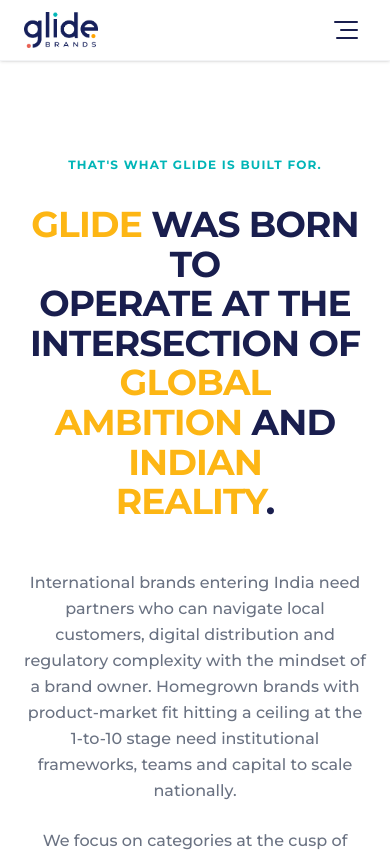
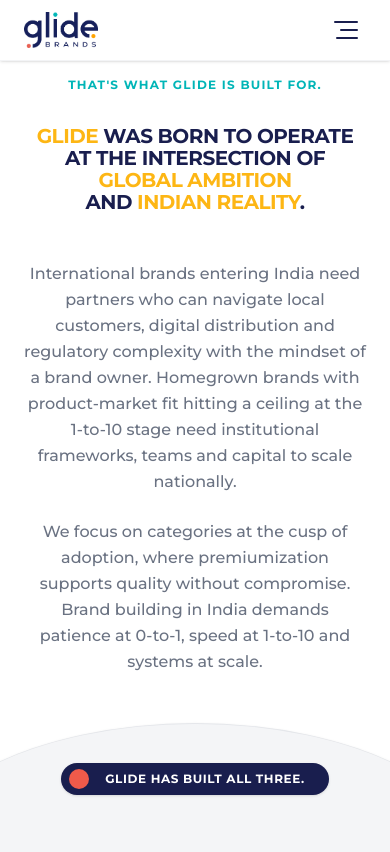
Before and after one commit to holistiqueteam-bit/Glide-new-site, a React (Vite) app: page /about in a window 390 px wide. Shown: the top 852 px of the page. Built offline with nearby package versions, Linux system fonts and the light colour scheme.

Commit message:
Optimize-about-hero-section-padding-and-four-line-title

```diff
--- a/src/pages/About.tsx
+++ b/src/pages/About.tsx
@@ -21,7 +21,7 @@
     <div className="bg-white overflow-x-hidden font-sans">
 
       {/* Hero Section */}
-      <section className="pt-24 pb-48 text-center px-6 relative z-10">
+      <section className="pt-4 md:pt-16 pb-12 md:pb-20 text-center px-6 relative z-10">
         <div className="max-w-4xl mx-auto">
           <motion.p
             className="text-brand-teal font-bold tracking-widest text-xs mb-8 uppercase"
@@ -33,16 +33,15 @@
           </motion.p>
 
           <motion.h1
-            className="text-4xl md:text-6xl lg:text-[4.8rem] font-bold text-brand-navy leading-[1.1] mb-12 uppercase tracking-tight"
+            className="text-xl sm:text-3xl md:text-6xl lg:text-[4.8rem] font-bold text-brand-navy leading-[1.1] mb-12 uppercase tracking-tight"
             initial={{ opacity: 0, y: 20 }}
             animate={{ opacity: 1, y: 0 }}
             transition={{ duration: 0.8, delay: 0.2 }}
           >
-            <span className="text-brand-yellow">GLIDE</span> WAS BORN TO<br/>
-            OPERATE AT THE<br/>
-            INTERSECTION OF <span className="text-brand-yellow">GLOBAL<br/>
-            AMBITION</span> AND <span className="text-brand-yellow">INDIAN<br/>
-            REALITY</span>.
+            <span className="text-brand-yellow">GLIDE</span> WAS BORN TO OPERATE<br/>
+            AT THE INTERSECTION OF<br/>
+            <span className="text-brand-yellow">GLOBAL AMBITION</span><br/>
+            AND <span className="text-brand-yellow">INDIAN REALITY</span>.
           </motion.h1>
 
           <motion.div
```
